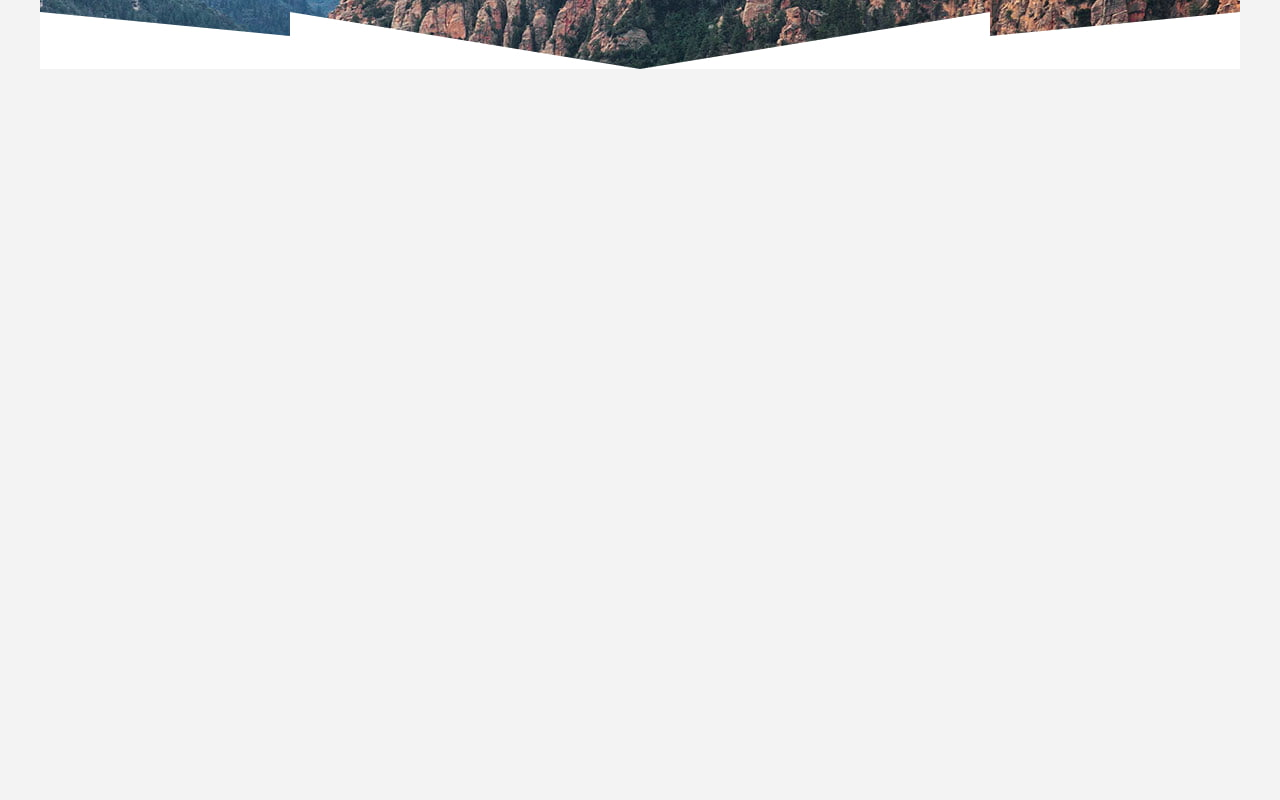
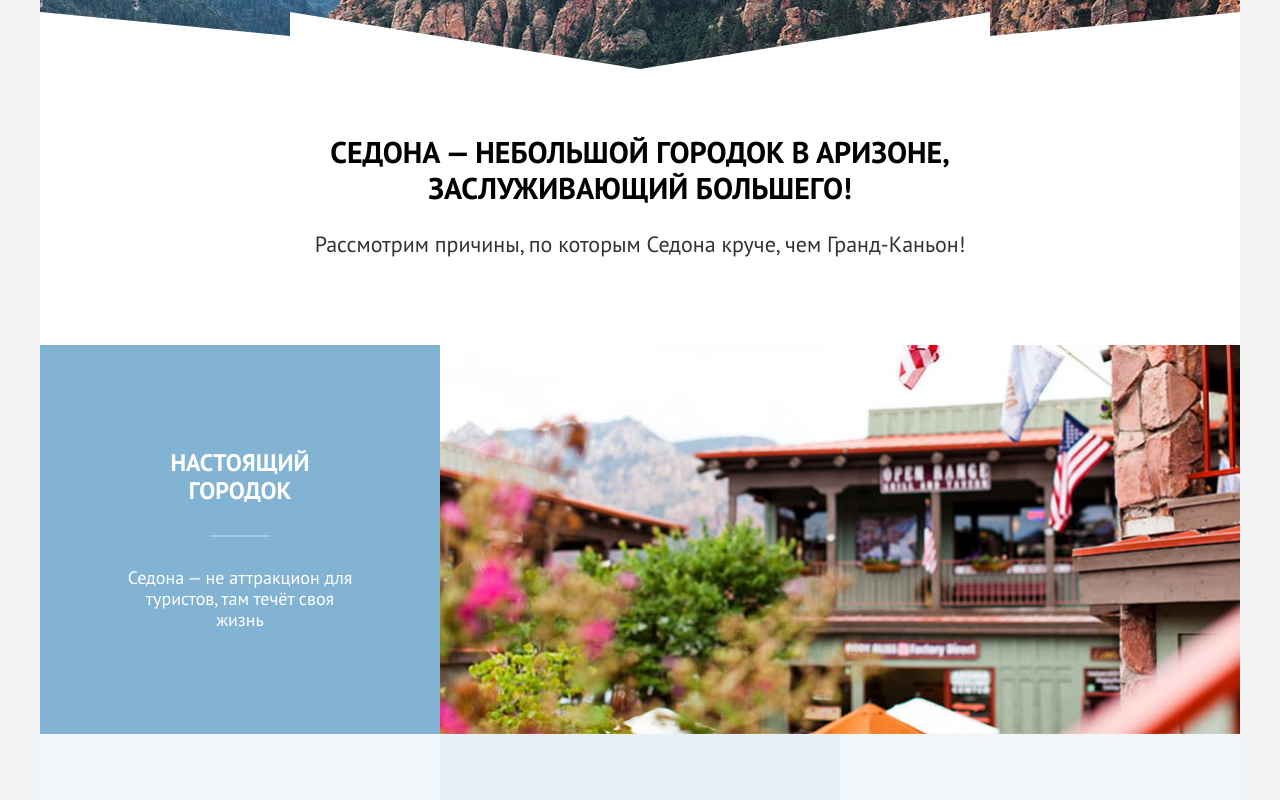
Before and after one commit to Valehorn/sedona-react, a React (Vite) app: page / in a window 1280 px wide. Shown: the part 480-1280 px from the top of the page. Before the commit the page ends 800 px from the top, so only its background shows below. Built offline with nearby package versions, Linux system fonts and the light colour scheme.

Commit message:
Секция reasons

```diff
--- /dev/null
+++ b/src/blocks/reasons/reasons.jsx
@@ -0,0 +1,76 @@
+import './reasons.scss';
+import photo1 from '../../assets/image/reasons/photo-1.jpg';
+import photo2 from '../../assets/image/reasons/photo-2.jpg';
+import ReasonsItem from '../../components/reasonsItem/reasonsItem';
+import Intro from '../../components/intro/intro';
+import Container from '../container/container.jsx';
+
+function Reasons() {
+  const reasonsData = [
+    {
+      title: "Настоящий <br> городок",
+      description: "Седона — не аттракцион для <br> туристов, там течёт своя <br> жизнь",
+      image: photo1,
+      alt: "Уголки Седоны.",
+      mod: "primary"
+    },
+    {
+      title: "Небольшая <br> площадь",
+      description: "Все достопримечательности <br> находятся очень близко",
+      mod: "secondary"
+    },
+    {
+      title: "Красивая <br> дорога",
+      description: "Ехать в Седону из Лас-Вегаса <br> совсем не скучно!",
+      mod: "accent"
+    },
+    {
+      title: "Мало <br> туристов",
+      description: "Большинство едет в Гранд <br> Каньон и толпится там",
+      mod: "secondary"
+    },
+    {
+      title: "Там есть <br> мост дьявола",
+      description: "Да, по нему можно пройти! <br> Если вы осмелитесь, <br> разумеется",
+      image: photo2,
+      alt: "Мост дьявола",
+      mod: "primary",
+      mod2: "reversed"
+    },
+  ];
+
+  const reasonIntro = {
+    title: "Седона — небольшой городок в Аризоне, <br> заслуживающий большего!",
+    description: "Рассмотрим причины, по которым Седона круче, чем Гранд-Каньон!",
+  };
+
+  return (
+    <section className="reasons">
+      <Container>
+        <h2 className="visually-hidden">Почему вам следует посетить Седону.</h2>
+        <Intro
+          section="reasons"
+          title={reasonIntro.title}
+          description={reasonIntro.description}
+        />
+        <ul className="reasons__list">
+          {reasonsData.map((item, index) => {
+            return (
+              <ReasonsItem
+                key={index}
+                classMod1={item.mod}
+                classMod2={item.mod2}
+                title={item.title}
+                description={item.description}
+                image={item.image}
+                alt={item.alt}
+              />
+            );
+          })}
+        </ul>
+      </Container>
+    </section>
+  );
+}
+
+export default Reasons;
--- /dev/null
+++ b/src/blocks/reasons/reasons.scss
@@ -0,0 +1,93 @@
+@use '../../global/variables.scss' as vars;
+
+.reasons {
+  padding-block-start: 65px;
+
+  .container {
+    flex-direction: column;
+    padding: 0;
+  }
+}
+
+.reasons__intro {
+  margin-block-end: 88px;
+}
+
+.reasons__list {
+  display: flex;
+  flex-wrap: wrap;
+  list-style: none;
+  padding: 0;
+  margin: 0;
+}
+
+.reasons__item {
+  display: flex;
+  flex-wrap: wrap;
+
+  h3 {
+    position: relative;
+    font-size: 24px;
+    font-weight: 700;
+    line-height: 28px;
+    text-transform: uppercase;
+    text-align: center;
+    padding-block-end: 32px;
+    margin: 0;
+    margin-block-end: 30px;
+  }
+
+  h3::after {
+    position: absolute;
+    content: "";
+    bottom: 0;
+    left: 50%;
+    height: 2px;
+    background-color: rgba(0, 0, 0, 0.3);
+    min-width: 60px;
+    transform: translateX(-50%);
+  }
+
+  p {
+    text-align: center;
+    margin: 0;
+  }
+}
+
+.reasons__item--primary {
+  background-color: vars.$primary-bg-color;
+  color: #ffffff;
+
+  h3::after {
+    background-color: rgba(255, 255, 255, 0.3);
+  }
+}
+
+.reasons__item--secondary {
+  background-color: vars.$secondary-bg-color;
+}
+
+.reasons__item--accent {
+  background-color: vars.$accent-bg-color;
+}
+
+.reasons__item--reversed {
+  flex-direction: row-reverse;
+}
+
+.reasons__item-description {
+  display: flex;
+  flex-direction: column;
+  justify-content: center;
+  align-items: center;
+  width: 400px;
+  margin: auto 0;
+  padding: 81px 10px;
+  aspect-ratio: 80 / 77;
+}
+
+.reasons__image-container {
+  img {
+    height: 100%;
+  }
+}
--- /dev/null
+++ b/src/components/intro/intro.jsx
@@ -0,0 +1,12 @@
+import './intro.scss';
+
+function Intro({ section, title, description }) {
+  return (
+    <div className={`${section ? `${section}__intro` : ''} intro`}>
+      <p dangerouslySetInnerHTML={{ __html: title }}></p>
+      <p>{description}</p>
+    </div>
+  );
+}
+
+export default Intro;
--- /dev/null
+++ b/src/components/intro/intro.scss
@@ -0,0 +1,24 @@
+.intro {
+  display: flex;
+  flex-direction: column;
+  gap: 25px 0;
+  text-align: center;
+  padding: 0 10px;
+
+  p {
+    margin: 0;
+  }
+
+  p:first-of-type {
+    font-size: 30px;
+    line-height: 36px;
+    font-weight: 700;
+    color: #000000;
+    text-transform: uppercase;
+  }
+
+  p:nth-of-type(2) {
+    font-size: 22px;
+    line-height: 26px
+  }
+}
--- /dev/null
+++ b/src/components/reasonsItem/reasonsItem.jsx
@@ -0,0 +1,15 @@
+function ReasonsItem({ classMod1, classMod2, title, description, image, alt }) {
+  return (
+    <li className={`reasons__item reasons__item--${classMod1} ${classMod2 ? `reasons__item--${classMod2}` : ''}`}>
+      <div className="reasons__item-description">
+        <h3 dangerouslySetInnerHTML={{ __html: title }} />
+        <p dangerouslySetInnerHTML={{ __html: description }}></p>
+      </div>
+      {image ? <div className="reasons__image-container">
+        <img src={image} alt={alt} width={800} height={385} draggable="false" />
+      </div> : null}
+    </li>
+  );
+}
+
+export default ReasonsItem;
--- a/src/pages/catalog.jsx
+++ b/src/pages/catalog.jsx
@@ -3,9 +3,7 @@ import Header from "../blocks/header/header";
 
 function Catalog() {
   return (
-    <Container>
-      <Header />
-    </Container>
+    <Header />
   )
 }
 
--- a/src/pages/main.jsx
+++ b/src/pages/main.jsx
@@ -1,5 +1,6 @@
 import Header from "../blocks/header/header";
 import Hero from "../blocks/hero/hero";
+import Reasons from "../blocks/reasons/reasons";
 
 function Main() {
   return (
@@ -7,6 +8,7 @@ function Main() {
       <Header />
       <main className="main">
         <Hero />
+        <Reasons />
       </main>
     </div>
   )
```
